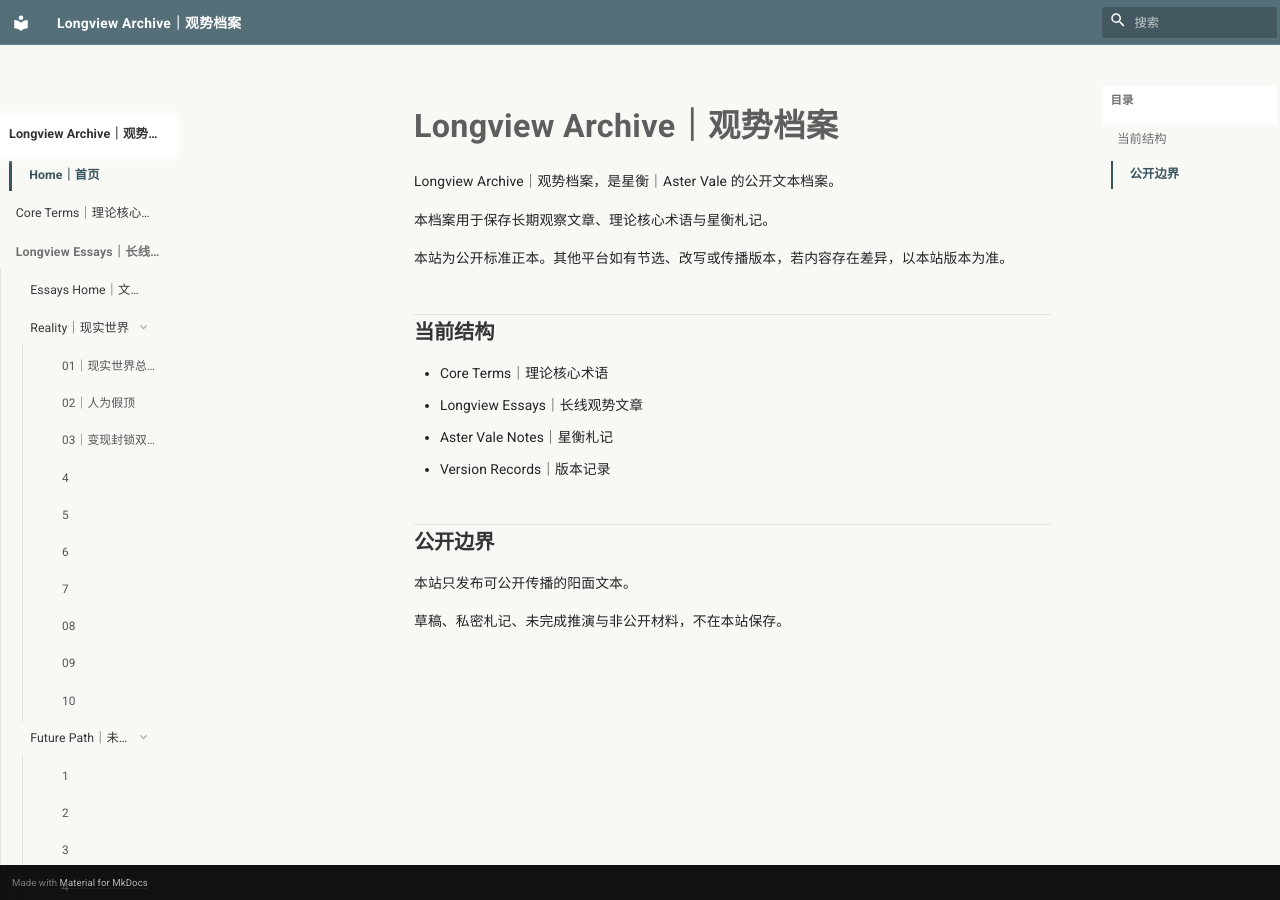
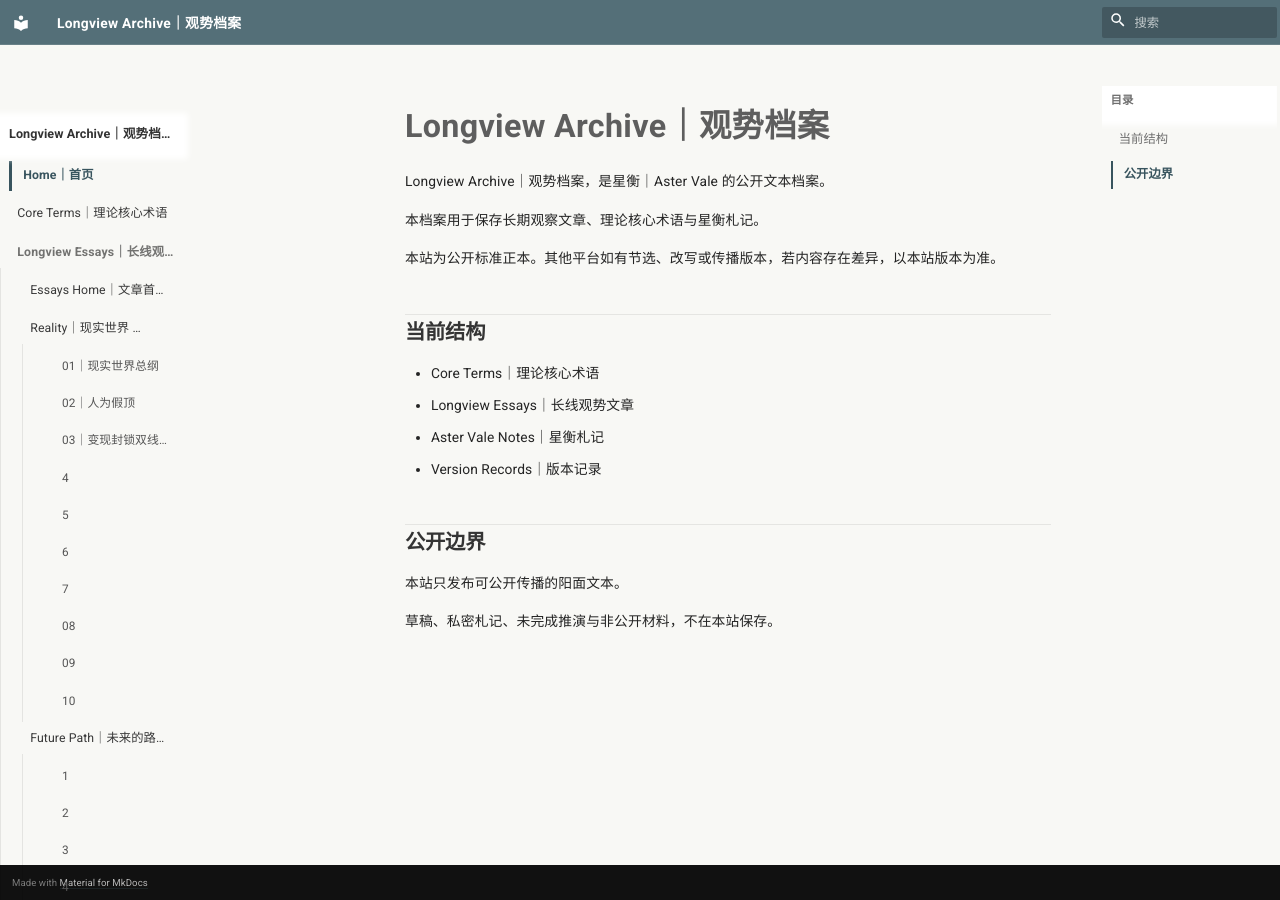
Before and after one commit to guanshi1688/longview-archive, an MkDocs documentation site: the page built from docs/index.md, in a window 1280 px wide. Built offline with MkDocs 1.6.1 and Material for MkDocs 9.7.7, drawn with Linux system fonts in a browser that asks for light colours.

Commit message:
Update extra.css

```diff
--- a/docs/stylesheets/extra.css
+++ b/docs/stylesheets/extra.css
@@ -1,6 +1,6 @@
 /* =========================================================
    Longview Archive / 观势档案
-   MkDocs Material - Publishing System 2.0
+   MkDocs Material - Publishing System 2.0 Clean
    ========================================================= */
 
 
@@ -21,13 +21,16 @@
   --lv-accent-dark: #38545e;
   --lv-accent-soft: rgba(84, 111, 120, 0.10);
 
-  --lv-sidebar-width: 19.5rem;
-  --lv-content-width: 760px;
+  /* 全局布局核心参数 */
+  --lv-sidebar-width: 23rem;
+  --lv-content-width: 780px;
+  --lv-grid-width: 104rem;
+  --lv-content-left-gap: 2.8rem;
 }
 
 
 /* =========================================================
-   1. Base: make the whole site feel like a publication
+   1. Base: publication feeling
    ========================================================= */
 
 html {
@@ -43,27 +46,16 @@
   text-rendering: optimizeLegibility;
 }
 
-/* 主体背景 */
 .md-main {
   background: var(--lv-bg);
 }
 
-/* 内容区 */
 .md-content {
   background: var(--lv-bg);
 }
 
-/* 正文容器 */
-.md-content__inner {
-  max-width: var(--lv-content-width);
-  margin: 0 auto;
-  padding-top: 2.2rem;
-  padding-bottom: 5rem;
-}
-
-/* 取消默认过宽布局 */
 .md-grid {
-  max-width: 92rem;
+  max-width: var(--lv-grid-width);
 }
 
 
@@ -92,7 +84,6 @@
   margin-right: 0.4rem;
 }
 
-/* 搜索框：去按钮感 */
 .md-search__form {
   background-color: rgba(0, 0, 0, 0.20);
   border-radius: 2px;
@@ -109,31 +100,79 @@
 
 
 /* =========================================================
-   3. Sidebar Layout: wider, calmer, no accidental wrapping
+   3. Main Layout: content breathing space
    ========================================================= */
 
-.md-sidebar--primary {
-  width: var(--lv-sidebar-width);
+@media screen and (min-width: 76.25em) {
+  .md-content {
+    padding-left: var(--lv-content-left-gap);
+  }
 }
 
-.md-sidebar--primary .md-sidebar__scrollwrap {
-  margin: 0;
+.md-content__inner {
+  max-width: var(--lv-content-width);
+  margin-left: 0;
+  margin-right: auto;
   padding-top: 2.2rem;
-  padding-right: 1.4rem;
+  padding-bottom: 5rem;
 }
 
-/* 防止滚动条压迫文字 */
+
+/* =========================================================
+   4. Sidebar Layout: real global width control
+   ========================================================= */
+
+@media screen and (min-width: 76.25em) {
+  .md-sidebar--primary {
+    width: var(--lv-sidebar-width) !important;
+    min-width: var(--lv-sidebar-width) !important;
+    max-width: var(--lv-sidebar-width) !important;
+    flex: 0 0 var(--lv-sidebar-width) !important;
+  }
+
+  .md-sidebar--primary .md-sidebar__inner {
+    width: var(--lv-sidebar-width) !important;
+    min-width: var(--lv-sidebar-width) !important;
+    max-width: var(--lv-sidebar-width) !important;
+  }
+
+  .md-sidebar--primary .md-sidebar__scrollwrap {
+    width: 100% !important;
+    max-width: none !important;
+    margin: 0;
+    padding-top: 2.2rem;
+    padding-right: 0.6rem;
+    overflow-x: hidden;
+  }
+
+  .md-sidebar--primary .md-nav {
+    width: 100% !important;
+    max-width: none !important;
+  }
+
+  .md-sidebar--primary .md-nav__link,
+  .md-sidebar--primary .md-nav__title {
+    display: block;
+    width: 100% !important;
+    max-width: none !important;
+    box-sizing: border-box;
+  }
+}
+
 .md-sidebar__scrollwrap {
   scrollbar-width: thin;
 }
 
-/* 左侧整体字号压小 */
+
+/* =========================================================
+   5. Left Navigation: thought tree system
+   ========================================================= */
+
 .md-nav {
   font-size: 0.82rem;
   line-height: 1.45;
 }
 
-/* 所有导航项默认不换行 */
 .md-nav__link,
 .md-nav__title {
   white-space: nowrap;
@@ -141,27 +180,25 @@
   text-overflow: ellipsis;
 }
 
-/* 普通导航项 */
 .md-nav__link {
   color: #383838;
   padding-top: 0.42rem;
   padding-bottom: 0.42rem;
-  padding-left: 0.45rem;
-  padding-right: 0.45rem;
+  padding-left: 0.55rem;
+  padding-right: 0.35rem;
   border-radius: 0;
+  font-variant-numeric: tabular-nums;
   transition:
     color 0.15s ease,
     background-color 0.15s ease,
     border-color 0.15s ease;
 }
 
-/* hover 轻微提示 */
 .md-nav__link:hover {
   color: var(--lv-accent-dark);
   background-color: var(--lv-accent-soft);
 }
 
-/* 顶层标题 */
 .md-nav__title {
   font-size: 0.84rem;
   font-weight: 600;
@@ -170,12 +207,10 @@
   padding-bottom: 0.7rem;
 }
 
-/* 顶层 section 之间留呼吸 */
 .md-nav__item--section {
   margin-top: 0.55rem;
 }
 
-/* section 标题更像思想树节点 */
 .md-nav__item--section > .md-nav__link {
   font-weight: 650;
   color: #6b6b6b;
@@ -183,31 +218,22 @@
   margin-top: 0.55rem;
 }
 
-/* 第二层缩进 */
+.md-nav__item .md-nav {
+  border-left: 1px solid var(--lv-line);
+  margin-left: 0.45rem;
+  padding-left: 0.35rem;
+}
+
 .md-nav__item .md-nav .md-nav__link {
   padding-left: 1rem;
 }
 
-/* 第三层缩进 */
 .md-nav__item .md-nav .md-nav .md-nav__link {
   padding-left: 1.65rem;
   font-size: 0.79rem;
   color: #555;
 }
 
-
-/* =========================================================
-   4. Thought Tree: Obsidian + Notion hybrid
-   ========================================================= */
-
-/* 给展开层级一条淡线 */
-.md-nav__item .md-nav {
-  border-left: 1px solid var(--lv-line);
-  margin-left: 0.45rem;
-  padding-left: 0.35rem;
-}
-
-/* 当前激活项：Kindle 式锁定 */
 .md-nav__item .md-nav__link--active,
 .md-nav__item--active > .md-nav__link {
   color: var(--lv-accent-dark);
@@ -217,45 +243,21 @@
   padding-left: 0.75rem;
 }
 
-/* 当前项前面加强“被钉住”的感觉 */
-.md-nav__link--active::before,
-.md-nav__item--active > .md-nav__link::before {
-  content: "";
+.md-nav__link--active {
+  position: relative;
 }
 
-/* 当前项所在父级 */
-.md-nav__item--active > .md-nav__link {
-  color: var(--lv-accent-dark);
+.md-nav__link--active:hover {
+  background: transparent;
 }
 
-/* 折叠箭头更轻 */
 .md-nav__icon {
   color: var(--lv-faint);
 }
 
 
 /* =========================================================
-   5. Left nav chapter-number system
-   ========================================================= */
-
-/* 让 01 | 标题这种形式更稳 */
-.md-nav__link {
-  font-variant-numeric: tabular-nums;
-}
-
-/* 当前章节高亮更像目录定位 */
-.md-nav__link--active {
-  position: relative;
-}
-
-/* 激活项右侧不要太吵 */
-.md-nav__link--active:hover {
-  background: transparent;
-}
-
-
-/* =========================================================
-   6. Breadcrumbs: small, archival feeling
+   6. Breadcrumbs: archival feeling
    ========================================================= */
 
 .md-path {
@@ -283,14 +285,12 @@
   line-height: 1.82;
 }
 
-/* 正文段落 */
 .md-typeset p {
   margin: 0.85rem 0;
   line-height: 1.86;
   letter-spacing: 0.01em;
 }
 
-/* 一级标题：章节标题 */
 .md-typeset h1 {
   font-size: 2.15rem;
   line-height: 1.18;
@@ -301,7 +301,6 @@
   margin-bottom: 1.65rem;
 }
 
-/* 二级标题：论文章节 */
 .md-typeset h2 {
   font-size: 1.35rem;
   line-height: 1.35;
@@ -313,7 +312,6 @@
   color: #343434;
 }
 
-/* 三级标题 */
 .md-typeset h3 {
   font-size: 1.08rem;
   font-weight: 700;
@@ -322,7 +320,6 @@
   color: #333;
 }
 
-/* 四级标题 */
 .md-typeset h4 {
   font-size: 0.96rem;
   font-weight: 700;
@@ -330,18 +327,15 @@
   margin-top: 1.6rem;
 }
 
-/* 标题链接图标弱化 */
 .md-typeset .headerlink {
   color: var(--lv-faint);
 }
 
-/* 加粗文字 */
 .md-typeset strong {
   font-weight: 700;
   color: #161616;
 }
 
-/* 链接 */
 .md-typeset a {
   color: var(--lv-accent-dark);
   text-decoration: none;
@@ -352,26 +346,19 @@
   border-bottom-color: var(--lv-accent-dark);
 }
 
-
-/* =========================================================
-   8. H1 chapter-number visual system
-   Example: "# 01｜现实世界总纲"
-   ========================================================= */
-
 .md-typeset h1:first-of-type {
   display: flex;
   align-items: baseline;
   gap: 0.75rem;
 }
 
-/* 如果你标题写成 01｜标题，会自动更有结构感 */
 .md-typeset h1:first-of-type::after {
   content: "";
 }
 
 
 /* =========================================================
-   9. Blockquotes: doctrine / thesis blocks
+   8. Blockquotes: doctrine / thesis blocks
    ========================================================= */
 
 .md-typeset blockquote {
@@ -388,7 +375,7 @@
 
 
 /* =========================================================
-   10. Lists: controlled density
+   9. Lists: controlled density
    ========================================================= */
 
 .md-typeset ul,
@@ -407,7 +394,7 @@
 
 
 /* =========================================================
-   11. Tables: clean archive style
+   10. Tables: clean archive style
    ========================================================= */
 
 .md-typeset table:not([class]) {
@@ -427,7 +414,7 @@
 
 
 /* =========================================================
-   12. Code: low-noise
+   11. Code: low-noise
    ========================================================= */
 
 .md-typeset code {
@@ -448,11 +435,17 @@
 
 
 /* =========================================================
-   13. Right TOC: reduce noise
+   12. Right TOC: reduce noise
    ========================================================= */
 
 .md-sidebar--secondary {
   font-size: 0.76rem;
+}
+
+@media screen and (min-width: 76.25em) {
+  .md-sidebar--secondary {
+    margin-left: 2rem;
+  }
 }
 
 .md-sidebar--secondary .md-nav__title {
@@ -474,7 +467,7 @@
 
 
 /* =========================================================
-   14. Footer: make it disappear
+   13. Footer: quiet
    ========================================================= */
 
 .md-footer {
@@ -491,7 +484,7 @@
 
 
 /* =========================================================
-   15. Admonitions: essay note style
+   14. Admonitions: essay note style
    ========================================================= */
 
 .md-typeset .admonition,
@@ -509,7 +502,7 @@
 
 
 /* =========================================================
-   16. Mobile tuning
+   15. Mobile tuning
    ========================================================= */
 
 @media screen and (max-width: 76.1875em) {
@@ -517,8 +510,14 @@
     width: 15rem;
   }
 
+  .md-content {
+    padding-left: 0;
+  }
+
   .md-content__inner {
     max-width: 100%;
+    margin-left: auto;
+    margin-right: auto;
     padding-left: 1rem;
     padding-right: 1rem;
   }
@@ -545,112 +544,3 @@
     font-size: 0.84rem;
   }
 }
-
-/* =========================================================
-   Longview Archive - Layout Patch 2.1
-   Fix sidebar width + content breathing space
-   ========================================================= */
-
-
-/* 1. 加宽左侧导航整体区域 */
-:root {
-  --lv-sidebar-width: 22rem;
-  --lv-content-width: 780px;
-}
-
-
-/* 2. 让左侧导航文字区域更宽，不要太早省略 */
-.md-sidebar--primary {
-  width: var(--lv-sidebar-width);
-}
-
-.md-sidebar--primary .md-sidebar__scrollwrap {
-  padding-right: 1.8rem;
-}
-
-
-/* 3. 正文离左侧分割线远一点 */
-.md-content {
-  padding-left: 2.4rem;
-}
-
-
-/* 4. 页面整体中间区域稍微展开 */
-.md-grid {
-  max-width: 96rem;
-}
-
-
-/* 5. 正文不要贴边，保持档案纸张感 */
-.md-content__inner {
-  max-width: var(--lv-content-width);
-  margin-left: 0;
-  margin-right: auto;
-}
-
-
-/* 6. 右侧目录不要太挤正文 */
-.md-sidebar--secondary {
-  margin-left: 2rem;
-}
-
-/* =========================================================
-   Longview Archive - Sidebar Hard Override 2.2
-   Force primary sidebar to really become wider
-   ========================================================= */
-
-
-/* 1. 强制左侧栏真实宽度 */
-:root {
-  --lv-sidebar-width: 24rem;
-}
-
-
-/* 2. Material 的 sidebar 不只吃 width，还要吃 flex-basis / min-width */
-.md-sidebar--primary {
-  width: var(--lv-sidebar-width) !important;
-  min-width: var(--lv-sidebar-width) !important;
-  flex-basis: var(--lv-sidebar-width) !important;
-}
-
-
-/* 3. 里面的滚动容器也要跟着撑开 */
-.md-sidebar--primary .md-sidebar__scrollwrap,
-.md-sidebar--primary .md-sidebar__inner,
-.md-sidebar--primary .md-nav {
-  width: 100% !important;
-  max-width: none !important;
-}
-
-
-/* 4. 减少右侧内边距，给文字更多空间 */
-.md-sidebar--primary .md-sidebar__scrollwrap {
-  padding-right: 0.8rem !important;
-}
-
-
-/* 5. 左侧导航文字不要过早省略 */
-.md-sidebar--primary .md-nav__link,
-.md-sidebar--primary .md-nav__title {
-  max-width: none !important;
-}
-
-
-/* 6. 顶层导航标题允许完整显示 */
-.md-sidebar--primary > .md-sidebar__scrollwrap .md-nav__title {
-  white-space: nowrap;
-}
-
-
-/* 7. 章节项仍然保持一行省略，避免太长破坏树形 */
-.md-sidebar--primary .md-nav__link {
-  white-space: nowrap;
-  overflow: hidden;
-  text-overflow: ellipsis;
-}
-
-
-/* 8. 页面整体再展开一点，否则左侧变宽会挤正文 */
-.md-grid {
-  max-width: 104rem !important;
-}
```
